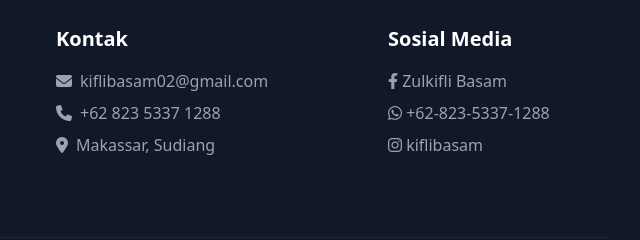
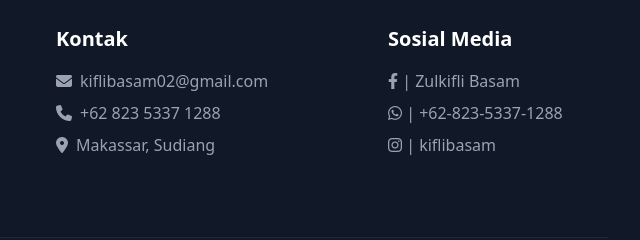
Before and after one commit to Cul222/MUDAHEMAT, a plain HTML site: page index.html in a window 1280 px wide. Shown: the part 3194-3434 px from the top of the page, 640-1280 px from the left. Drawn offline with nearby package versions, Linux system fonts and the light colour scheme.

Commit message:
Update index.html

```diff
--- a/index.html
+++ b/index.html
@@ -491,7 +491,7 @@
                   <i class="fab fa-facebook-f"></i>
                   <span
                     class="text-gray-400 hover:text-green-500 transition duration-300"
-                    >Zulkifli Basam</span
+                    >| Zulkifli Basam</span
                   >
                 </a>
               </li>
@@ -503,7 +503,7 @@
                   <i class="fab fa-whatsapp"></i>
                   <span
                     class="text-gray-400 hover:text-green-500 transition duration-300"
-                    >+62-823-5337-1288</span
+                    >| +62-823-5337-1288</span
                   >
                 </a>
               </li>
@@ -515,7 +515,7 @@
                   <i class="fab fa-instagram"></i>
                   <span
                     class="text-gray-400 hover:text-green-500 transition duration-300"
-                    >kiflibasam</span
+                    >| kiflibasam</span
                   >
                 </a>
               </li>
```
